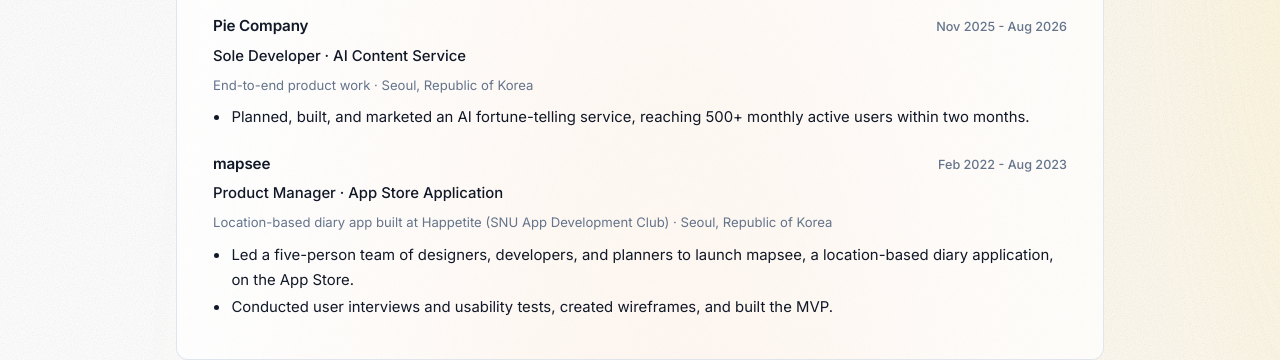
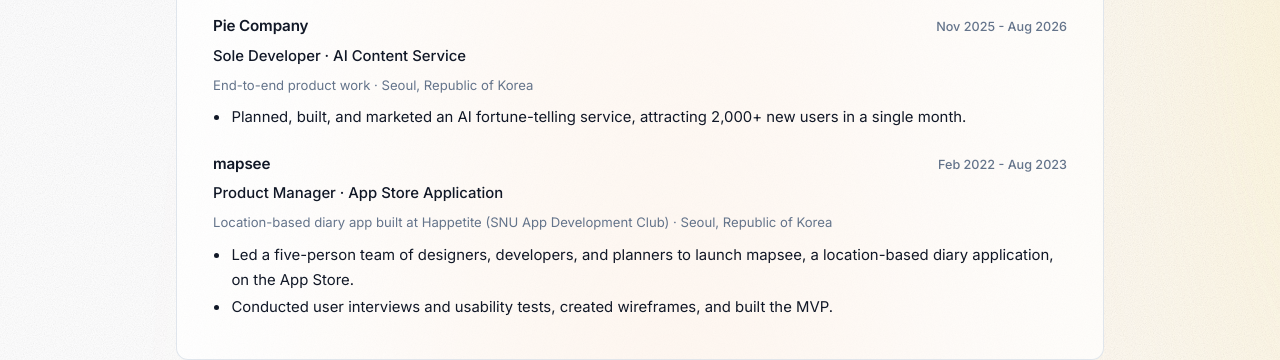
Before and after one commit to leejungp2/leejungp2.github.io, a Jekyll site: the page built from _pages/cv.md, in a window 1280 px wide and 900 px high, scrolled down 4146 px. Shown: the part 152-512 px from the top of the window. Built offline with Jekyll 4.4.1, drawn with Linux system fonts in a browser that asks for light colours.

Commit message:
Update CV with 2,000+ new users in a single month

```diff
--- a/_pages/cv.md
+++ b/_pages/cv.md
@@ -203,7 +203,7 @@ action_url: /assets/files/Jung_Lee_CV.pdf
         <p class="cv-role">Sole Developer · AI Content Service</p>
         <p class="cv-meta">End-to-end product work · Seoul, Republic of Korea</p>
         <ul class="cv-bullets">
-          <li>Planned, built, and marketed an AI fortune-telling service, reaching 500+ monthly active users within two months.</li>
+          <li>Planned, built, and marketed an AI fortune-telling service, attracting 2,000+ new users in a single month.</li>
         </ul>
       </article>
       <article class="cv-entry">
```
Also changed, not shown: 2 other files.
